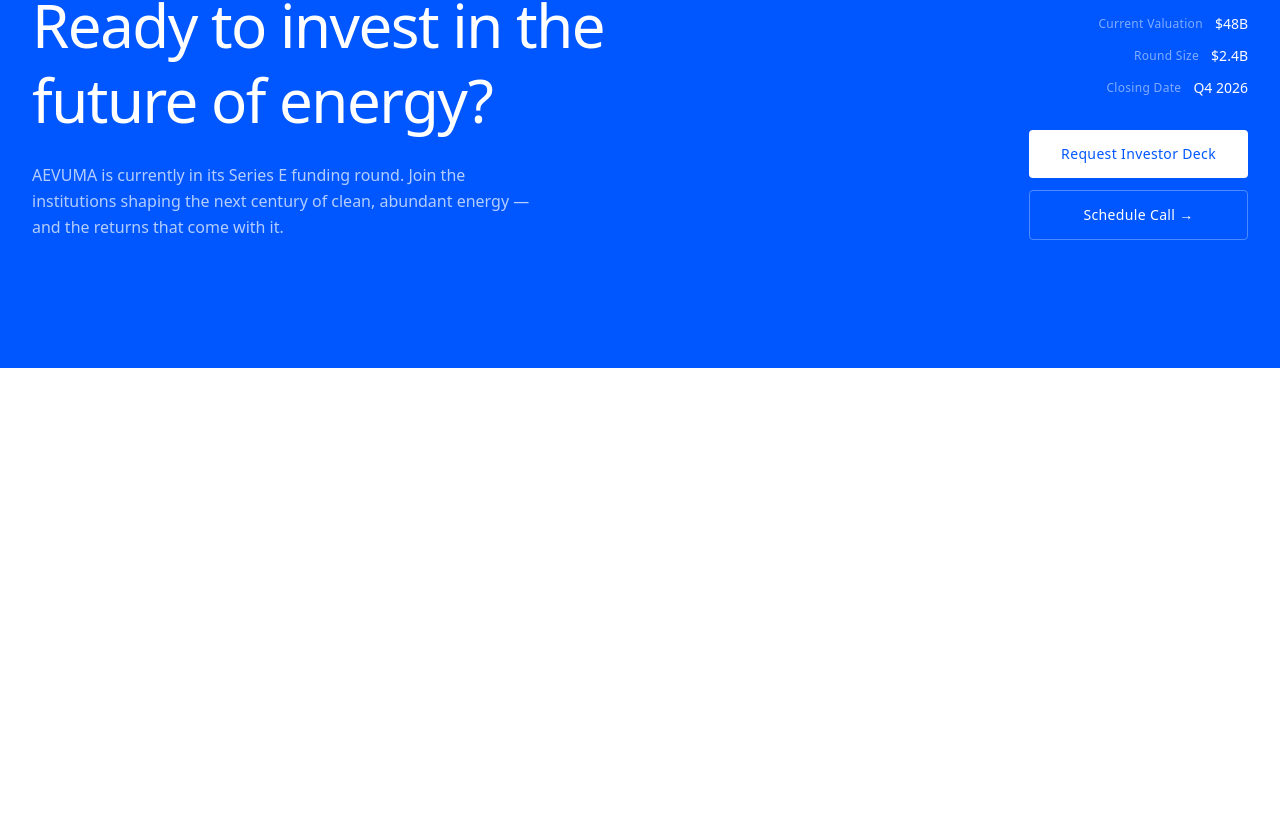
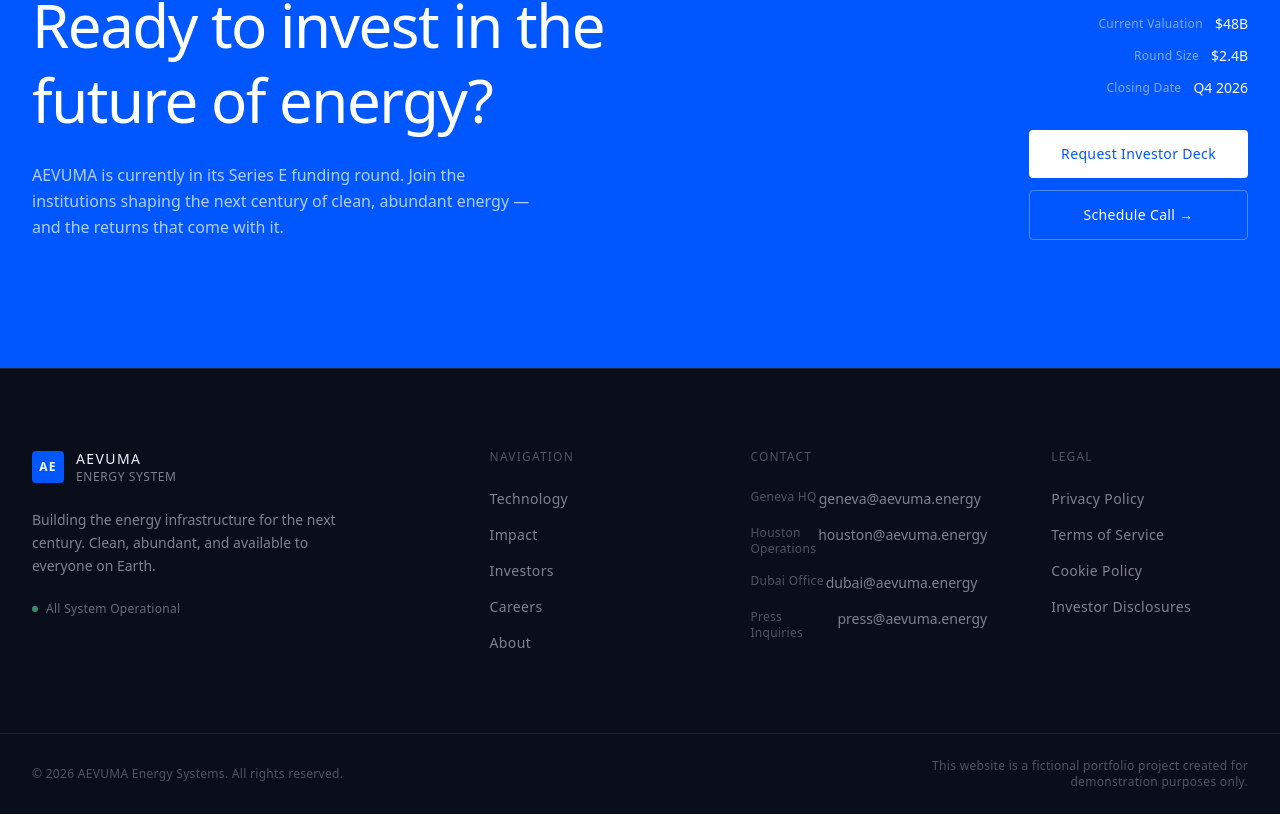
Before and after one commit to gadangKhalis/aevuma-energy, a Next.js app: page / in a window 1280 px wide. Shown: the part 3672-4486 px from the top of the page. Before the commit the page ends 4040 px from the top, so only its background shows below. Built offline with nearby package versions, Linux system fonts and the light colour scheme.

Commit message:
add: footer section

```diff
--- a/src/app/page.js
+++ b/src/app/page.js
@@ -5,6 +5,7 @@
 import Investors from "@/components/Investors";
 import Impact from "@/components/Impact";
 import CTA from "@/components/CTA";
+import Footer from "@/components/Footer";
 
 export default function Home() {
   return (
@@ -16,6 +17,7 @@
       <Investors />
       <Impact />
       <CTA />
+      <Footer />
     </main>
   );
 }
--- /dev/null
+++ b/src/components/Footer.js
@@ -0,0 +1,132 @@
+const navLinks = [
+  { label: "Technology", href: "#" },
+  { label: "Impact", href: "#" },
+  { label: "Investors", href: "#" },
+  { label: "Careers", href: "#" },
+  { label: "About", href: "#" },
+];
+const contactLinks = [
+  { label: "Geneva HQ", value: "geneva@aevuma.energy" },
+  { label: "Houston Operations", value: "houston@aevuma.energy" },
+  { label: "Dubai Office", value: "dubai@aevuma.energy" },
+  { label: "Press Inquiries", value: "press@aevuma.energy" },
+];
+const legalLinks = [
+  { label: "Privacy Policy", href: "#" },
+  { label: "Terms of Service", href: "#" },
+  { label: "Cookie Policy", href: "#" },
+  { label: "Investor Disclosures", href: "#" },
+];
+export default function Footer() {
+  return (
+    <footer className="bg-void-black border-t border-white/10">
+      {/* Top, Main Content */}
+      <div className="max-w-7xl mx-auto px-8 py-20">
+        <div
+          className="grid gap-16"
+          style={{ gridTemplateColumns: "2fr 1fr 1fr 1fr" }}
+        >
+          {/* 1st coloumn */}
+          <div className="flex flex-col gap-6">
+            {/* Logo */}
+            <div className="flex items-center gap-3">
+              <div className="bg-solar-blue w-8 h-8 rounded-sm flex items-center justify-center">
+                <span className="text-white text-xs font-bold tracking-widest">
+                  AE
+                </span>
+              </div>
+              <div className="flex flex-col">
+                <span className="text-arctic-white text-sm font-medium tracking-widest uppercase">
+                  Aevuma
+                </span>
+                <span className="text-arctic-white text-xs tracking-wider uppercase opacity-50">
+                  Energy System
+                </span>
+              </div>
+            </div>
+
+            {/* Tagline */}
+            <p className="text-arctic-white text-sm opacity-50 leading-relaxed max-w-xs">
+              Building the energy infrastructure for the next century. Clean,
+              abundant, and available to everyone on Earth.
+            </p>
+            {/* Status Indicator */}
+            <div className="flex items-center gap-2">
+              <div className="w-1.5 h-1.5 rounded-full bg-fusion-green" />
+              <span className="text-arctic-white text-xs opacity-40 tracking-wide">
+                All System Operational
+              </span>
+            </div>
+          </div>
+
+          {/* Coloumn 2 */}
+          <div className="flex flex-col gap-4">
+            <p className="text-arctic-white text-xs tracking-widest uppercase opacity-30 mb-2">
+              Navigation
+            </p>
+            {navLinks.map((link) => (
+              <a
+                key={link.label}
+                href={link.href}
+                className={
+                  "text-arctic-white text-sm opacity-50 hover:opacity-100 transition-opacity duration-200 tracking-wide"
+                }
+              >
+                {link.label}
+              </a>
+            ))}
+          </div>
+
+          {/* Coloumn 3 */}
+          <div className="flex flex-col gap-4">
+            <p className="text-arctic-white text-xs tracking-widest uppercase opacity-30 mb-2">
+              Contact
+            </p>
+            {contactLinks.map((item) => (
+              <div key={item.label} className="flex flex.com gap-0.5">
+                <span className="text-arctic-white text-xs tracking-wide opacity-30">
+                  {item.label}
+                </span>
+                <a
+                  href={`mailto:${item.value}`}
+                  className="text-arctic-white text-sm opacity-50 hover:opacity-100 transition-opacity duration-200"
+                >
+                  {item.value}
+                </a>
+              </div>
+            ))}
+          </div>
+
+          {/* Coloumn 4 */}
+          <div className="flex flex-col gap-4">
+            <p className="text-arctic-white text-xs tracking-widest uppercase opacity-30 mb-2">
+              Legal
+            </p>
+            {legalLinks.map((link) => (
+              <a
+                key={link.label}
+                href={link.href}
+                className="text-arctic-white text-sm opacity-50 hover:opacity-100 transition-opacity duration-200 tracking-wide"
+              >
+                {link.label}
+              </a>
+            ))}
+          </div>
+        </div>
+      </div>
+
+      {/* Bottom */}
+      <div className="border-t border-white/10">
+        <div className="max-w-7xl mx-auto px-8 py-6 flex items-center justify-between">
+          <span className="text-arctic-white text-xs opacity-30 tracking-wide">
+            © 2026 AEVUMA Energy Systems. All rights reserved.
+          </span>
+          <span className="text-arctic-white text-xs opacity-30 tracking-wide text-right max-w-sm">
+            This website is a fictional portfolio project created for
+            demonstration purposes only.
+          </span>
+        </div>
+      </div>
+    </footer>
+  );
+}
```
